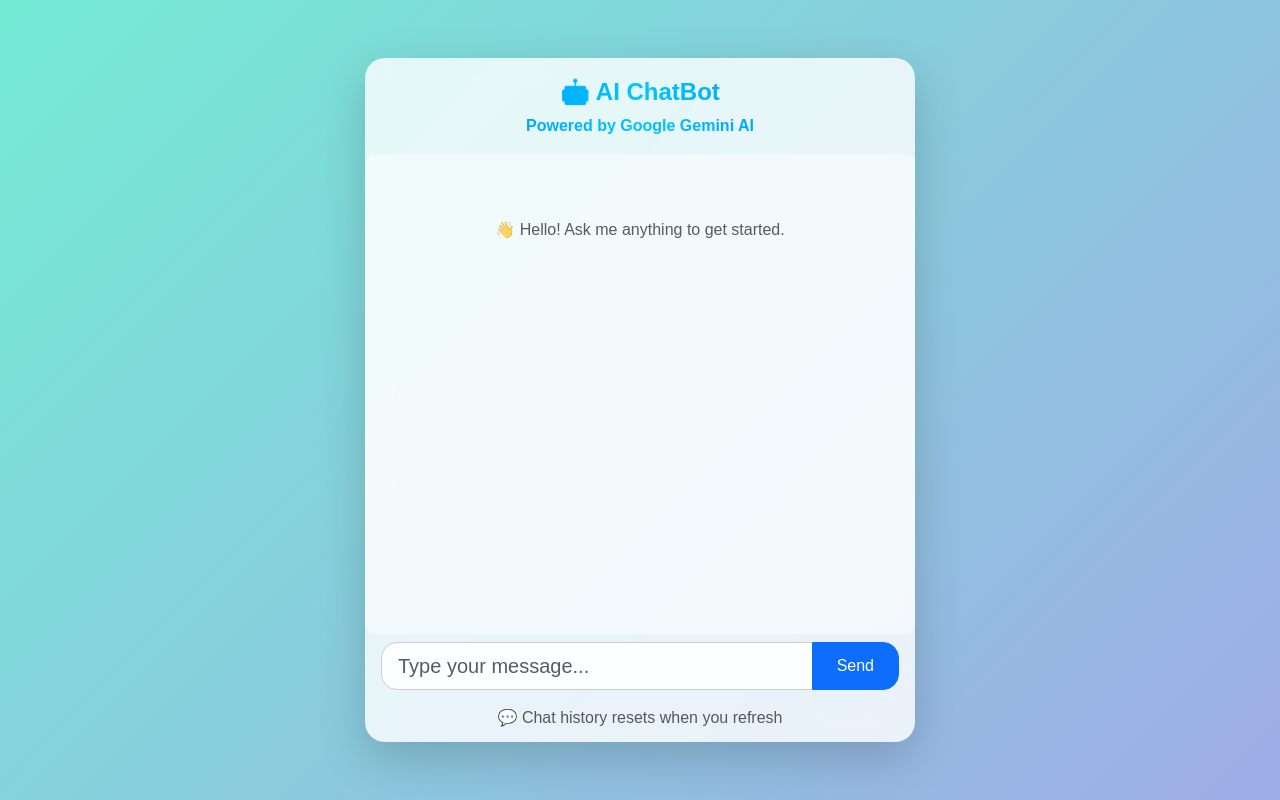
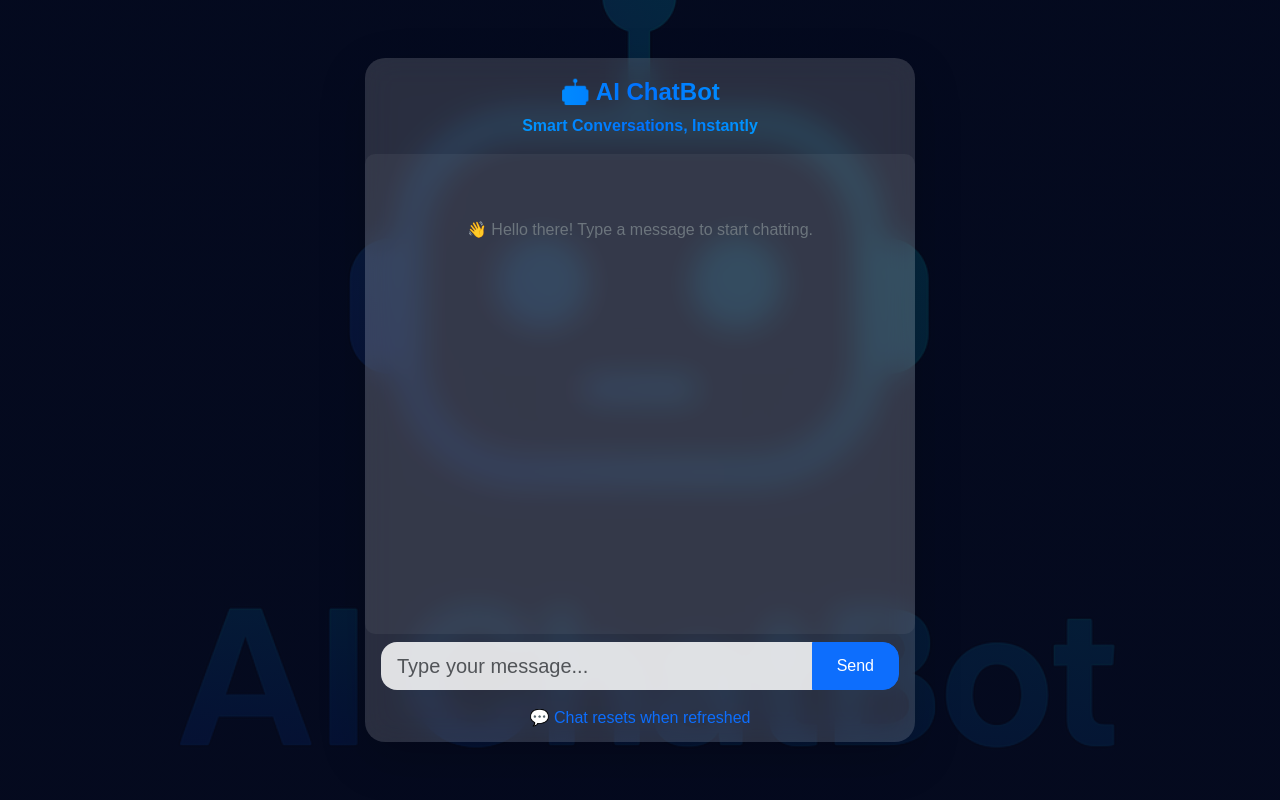
Before and after one commit to Abdul-Kalam0/AI-ChatBot, a React (Vite) app in the folder client/: page / in a window 1280 px wide. Built offline with nearby package versions, Linux system fonts and the light colour scheme.

Commit message:
style: Refined UI for a more modern, smooth, and user-friendly experience

```diff
--- a/client/src/App.jsx
+++ b/client/src/App.jsx
@@ -2,6 +2,7 @@ import { useState } from "react";
 import axios from "axios";
 import "bootstrap/dist/css/bootstrap.min.css";
 import ReactMarkdown from "react-markdown";
+import logoBg from "./assets/AI ChatBot Logo on Blue Background.png"; // ✅ Your logo path
 
 function App() {
   const [messages, setMessages] = useState([]);
@@ -12,11 +13,7 @@ function App() {
     const text = input.trim();
     if (!text) return;
 
-    const userMsg = {
-      role: "user",
-      content: text,
-      time: new Date().toISOString(),
-    };
+    const userMsg = { role: "user", content: text };
     setMessages((prev) => [...prev, userMsg]);
     setInput("");
     setLoading(true);
@@ -25,27 +22,23 @@ function App() {
       const response = await axios.post(
         "https://ai-chat-bot-001.vercel.app/api/chat",
         { message: text },
-        {
-          headers: { "Content-Type": "application/json" },
-          timeout: 30000,
-        }
+        { headers: { "Content-Type": "application/json" }, timeout: 30000 }
       );
 
       const botReply =
-        response.data?.chat?.botMessage || "🤖 Sorry, I didn’t catch that.";
-
+        response.data?.chat?.botMessage ||
+        "🤖 Sorry, I didn’t catch that. Please try again.";
       setMessages((prev) => [
         ...prev,
         { role: "assistant", content: botReply },
       ]);
-    } catch (error) {
-      console.error("Error:", error);
+    } catch {
       setMessages((prev) => [
         ...prev,
         {
           role: "assistant",
           content:
-            "⚠️ Oops! Something went wrong. Please check your internet or backend.",
+            "⚠️ Something went wrong. Please check your connection or backend.",
         },
       ]);
     } finally {
@@ -64,8 +57,12 @@ function App() {
     <div
       className="min-vh-100 d-flex align-items-center justify-content-center"
       style={{
-        background: "linear-gradient(135deg, #74ebd5 0%, #9face6 100%)",
+        backgroundImage: `linear-gradient(rgba(5, 10, 30, 0.85), rgba(5, 10, 30, 0.9)), url(${logoBg})`,
+        backgroundSize: "cover",
+        backgroundPosition: "center",
+        backgroundRepeat: "no-repeat",
         fontFamily: "'Poppins', sans-serif",
+        color: "#fff",
       }}
     >
       <div
@@ -74,22 +71,23 @@ function App() {
           width: "95%",
           maxWidth: "550px",
           borderRadius: "20px",
-          backdropFilter: "blur(12px)",
-          background: "rgba(255, 255, 255, 0.8)",
+          backdropFilter: "blur(15px)",
+          background: "rgba(255, 255, 255, 0.15)",
+          color: "#fff",
+          boxShadow: "0 8px 32px rgba(0,0,0,0.4)",
         }}
       >
         <div
-          className="card-header text-center fw-bold fs-4 py-3"
+          className="card-header text-center fw-bold fs-4 py-3 border-0"
           style={{
-            background: "linear-gradient(90deg, #007bff, #00c6ff, #007bff)",
+            background: "linear-gradient(90deg, #00c6ff, #0072ff, #00c6ff)",
             WebkitBackgroundClip: "text",
             WebkitTextFillColor: "transparent",
-            borderBottom: "none",
           }}
         >
           🤖 AI ChatBot
           <p className="text-muted fs-6 mt-1 mb-0">
-            Powered by Google Gemini AI
+            Smart Conversations, Instantly
           </p>
         </div>
 
@@ -97,13 +95,13 @@ function App() {
           className="card-body overflow-auto"
           style={{
             height: "60vh",
-            backgroundColor: "rgba(255,255,255,0.5)",
+            backgroundColor: "rgba(255,255,255,0.05)",
             borderRadius: "10px",
           }}
         >
           {messages.length === 0 && (
-            <p className="text-center text-muted mt-5">
-              👋 Hello! Ask me anything to get started.
+            <p className="text-center text-secondary mt-5">
+              👋 Hello there! Type a message to start chatting.
             </p>
           )}
 
@@ -124,6 +122,12 @@ function App() {
                 }`}
                 style={{
                   maxWidth: "75%",
+                  background:
+                    msg.role === "user"
+                      ? "linear-gradient(135deg, #007bff, #00c6ff)"
+                      : "rgba(255,255,255,0.85)",
+                  color: msg.role === "user" ? "#fff" : "#000",
+                  border: msg.role === "assistant" ? "1px solid #eee" : "none",
                   transition: "all 0.3s ease-in-out",
                 }}
               >
@@ -133,18 +137,9 @@ function App() {
           ))}
 
           {loading && (
-            <div className="d-flex justify-content-start mb-3">
-              <div
-                className="p-3 rounded-4 bg-light text-secondary d-flex align-items-center"
-                style={{ maxWidth: "60%" }}
-              >
-                <span className="me-2">Bot is typing</span>
-                <div className="typing-dots">
-                  <span className="dot"></span>
-                  <span className="dot"></span>
-                  <span className="dot"></span>
-                </div>
-              </div>
+            <div className="text-center text-muted mt-3">
+              <span>Bot is thinking</span>
+              <span className="dots">...</span>
             </div>
           )}
         </div>
@@ -160,8 +155,8 @@ function App() {
               onKeyDown={handleKeyDown}
               disabled={loading}
               style={{
-                background: "rgba(255,255,255,0.9)",
-                border: "1px solid #ccc",
+                background: "rgba(255,255,255,0.85)",
+                border: "none",
               }}
             />
             <button
@@ -172,35 +167,23 @@ function App() {
               {loading ? "..." : "Send"}
             </button>
           </div>
-          <p className="text-center text-muted mt-3 mb-1 fs-6">
-            💬 Chat history resets when you refresh
+          <p className="text-center text-primary mt-3 mb-1 fs-6">
+            💬 Chat resets when refreshed
           </p>
         </div>
       </div>
 
-      {/* Inline typing animation style */}
       <style>{`
-        .typing-dots {
-          display: inline-flex;
-          align-items: center;
+        .dots {
+          display: inline-block;
+          margin-left: 4px;
+          animation: dots 1.5s infinite;
         }
-        .typing-dots .dot {
-          width: 6px;
-          height: 6px;
-          margin: 0 2px;
-          background-color: #aaa;
-          border-radius: 50%;
-          animation: blink 1.4s infinite both;
-        }
-        .typing-dots .dot:nth-child(2) {
-          animation-delay: 0.2s;
-        }
-        .typing-dots .dot:nth-child(3) {
-          animation-delay: 0.4s;
-        }
-        @keyframes blink {
-          0%, 80%, 100% { opacity: 0; }
-          40% { opacity: 1; }
+        @keyframes dots {
+          0%, 20% { content: ''; }
+          40% { content: '.'; }
+          60% { content: '..'; }
+          80%, 100% { content: '...'; }
         }
       `}</style>
     </div>
```
